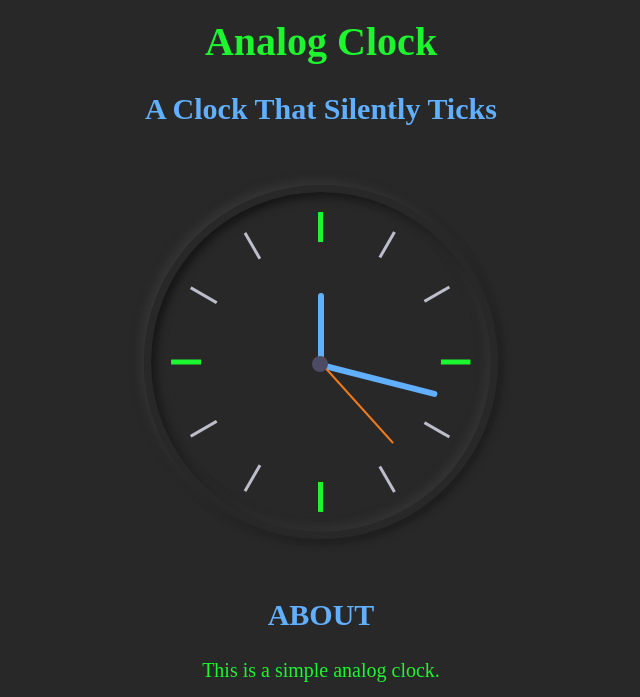
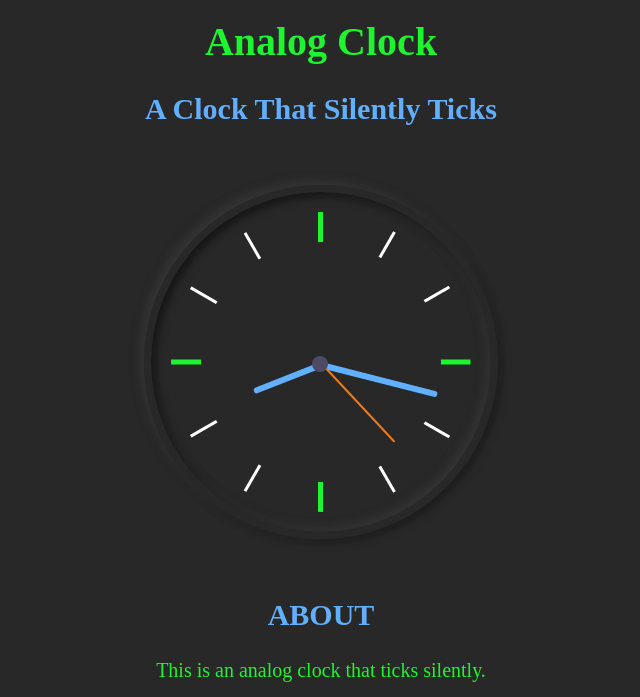
Before and after one commit to clevercoderjoy/Analog-Clock, a website: page index.html in a window 1280 px wide. Shown: the top 697 px of the page, without its empty margins (319-959 px from the left). Drawn offline with Linux system fonts and the light colour scheme.

Commit message:
time-fix

```diff
--- a/app.js
+++ b/app.js
@@ -1,26 +1,47 @@
-const secondHand = document.querySelector('.second-hand');
-const minuteHand = document.querySelector('.minute-hand');
-const hourHand = document.querySelector('.hour-hand');
+var secondHand = document.querySelector('.second-hand');
+var minuteHand = document.querySelector('.minute-hand');
+var hourHand = document.querySelector('.hour-hand');
 
 function setDate(){
-    const now = new Date();
+    var now = new Date();
 
     // scripting seconds
-    const seconds = now.getSeconds();
-    const secondsDegrees = ((seconds / 60) * 360) + 90;
+    var seconds = now.getSeconds();
+    var secondsDegrees = seconds * 6 + 89;
     secondHand.style.transform = `rotate(${secondsDegrees}deg)`;
 
     // scripting minutes
-    const minutes = now.getMinutes();
-    const minutesDegrees = ((minutes / 60) * 360) + ((seconds / 60) * 6) + 90;
+    var minutes = now.getMinutes();
+    var minutesDegrees = ((minutes / 60) * 360) + ((seconds / 60) * 6) + 90;
     minuteHand.style.transform = `rotate(${minutesDegrees}deg)`;
 
     // hours scripting
-    const hours = now.getHours();
-    const hoursDegrees = ((hours / 12) * 360) + ((minutes / 60) * 30) + 90;
-    hourHand.style.transform = `rotate(${hoursDegrees})deg`;
+    var hours = now.getHours();
+    var hoursDegrees = ((hours / 12) * 360) + ((minutes / 60) * 30) + 90 ;
+    console.log(hours, hoursDegrees);
+    hourHand.style.transform = `rotate(${hoursDegrees}deg)`;
 
 }
 
 setInterval(setDate, 1000);
 setDate();
+
+
+// setInterval(() => {
+//     d = new Date();
+//     var htime = d.getHours();
+//     console.log(htime);
+//     var mtime = d.getMinutes();
+//     console.log(mtime);
+//     var stime = d.getSeconds();
+//     console.log(stime);
+//     var hRotation = (30 * htime) + (mtime / 2);
+//     console.log(hRotation);
+//     var mRotation = 6 * mtime;
+//     var sRotation = 6 * stime;
+
+//     hourHand.style.transform = `rotate(${hRotation}deg)`;
+//     minuteHand.style.transform = `rotate(${mRotation}deg)`;
+//     secondHand.style.transform = `rotate(${sRotation}deg)`;
+
+// }, 1000);
--- a/index.html
+++ b/index.html
@@ -39,7 +39,7 @@
     <footer>
 
             <h2>ABOUT</h2>
-            <p>This is a simple analog clock.</p>
+            <p>This is an analog clock that ticks silently.</p>
             <h3>clevercoderjoy</h3>
 
             <ul>
--- /dev/null
+++ b/package.json
@@ -0,0 +1,5 @@
+{
+  "dependencies": {
+    "moment-timezone": "^0.5.33"
+  }
+}
--- a/style.css
+++ b/style.css
@@ -62,7 +62,7 @@ body {
 }
 
 .outer-clock-face .marking {
-    background: #bdbdcb;
+    background: white;
     width: 3px;
 }
 
```
Also changed, not shown: dist/app.dev.js, 1 other file.
